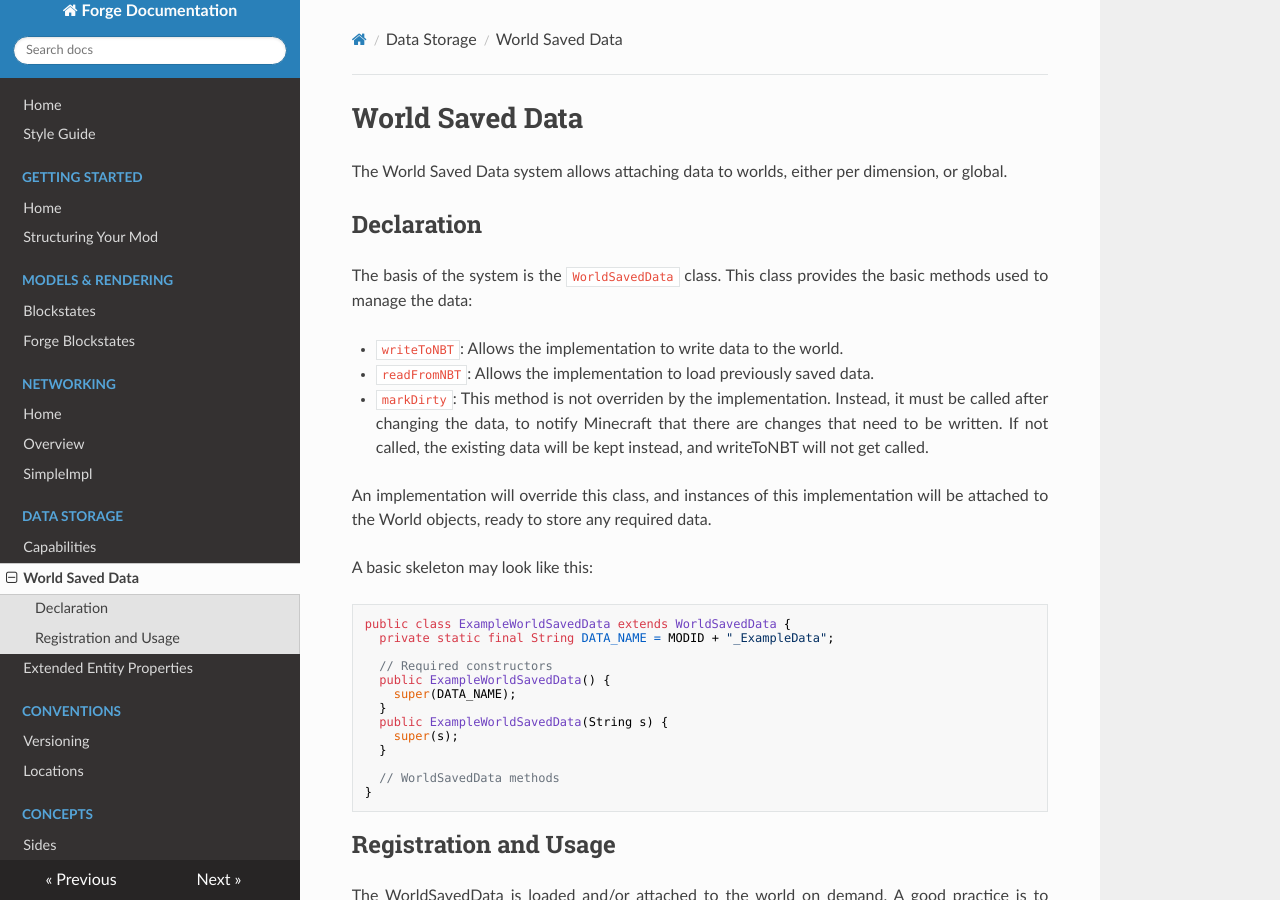
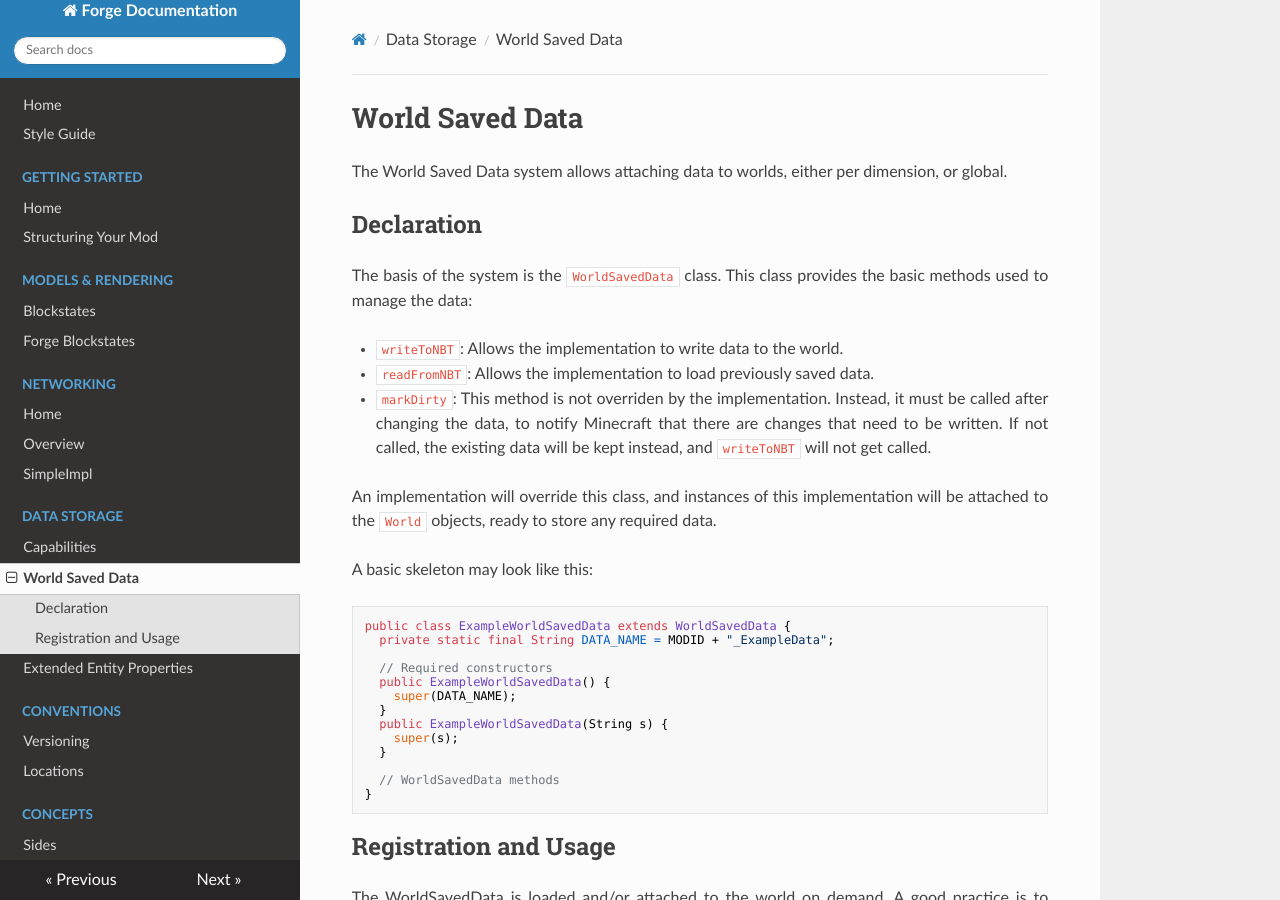
Before and after one commit to MinecraftForge/Documentation, an MkDocs documentation site: the page built from docs/datastorage/worldsaveddata.md, in a window 1280 px wide and 900 px high. Built offline with MkDocs 1.6.1, drawn with Linux system fonts in a browser that asks for light colours; nearby versions of some CDN libraries; old or Windows-style settings are respelled for this version of MkDocs.

```diff
--- a/docs/datastorage/worldsaveddata.md
+++ b/docs/datastorage/worldsaveddata.md
@@ -10,9 +10,9 @@ The basis of the system is the `WorldSavedData` class. This class provides the b
 
 * `writeToNBT`: Allows the implementation to write data to the world.
 * `readFromNBT`: Allows the implementation to load previously saved data.
-* `markDirty`: This method is not overriden by the implementation. Instead, it must be called after changing the data, to notify Minecraft that there are changes that need to be written. If not called, the existing data will be kept instead, and writeToNBT will not get called.
+* `markDirty`: This method is not overriden by the implementation. Instead, it must be called after changing the data, to notify Minecraft that there are changes that need to be written. If not called, the existing data will be kept instead, and `writeToNBT` will not get called.
 
-An implementation will override this class, and instances of this implementation will be attached to the World objects, ready to store any required data.
+An implementation will override this class, and instances of this implementation will be attached to the `World` objects, ready to store any required data.
 
 A basic skeleton may look like this:
 
```
